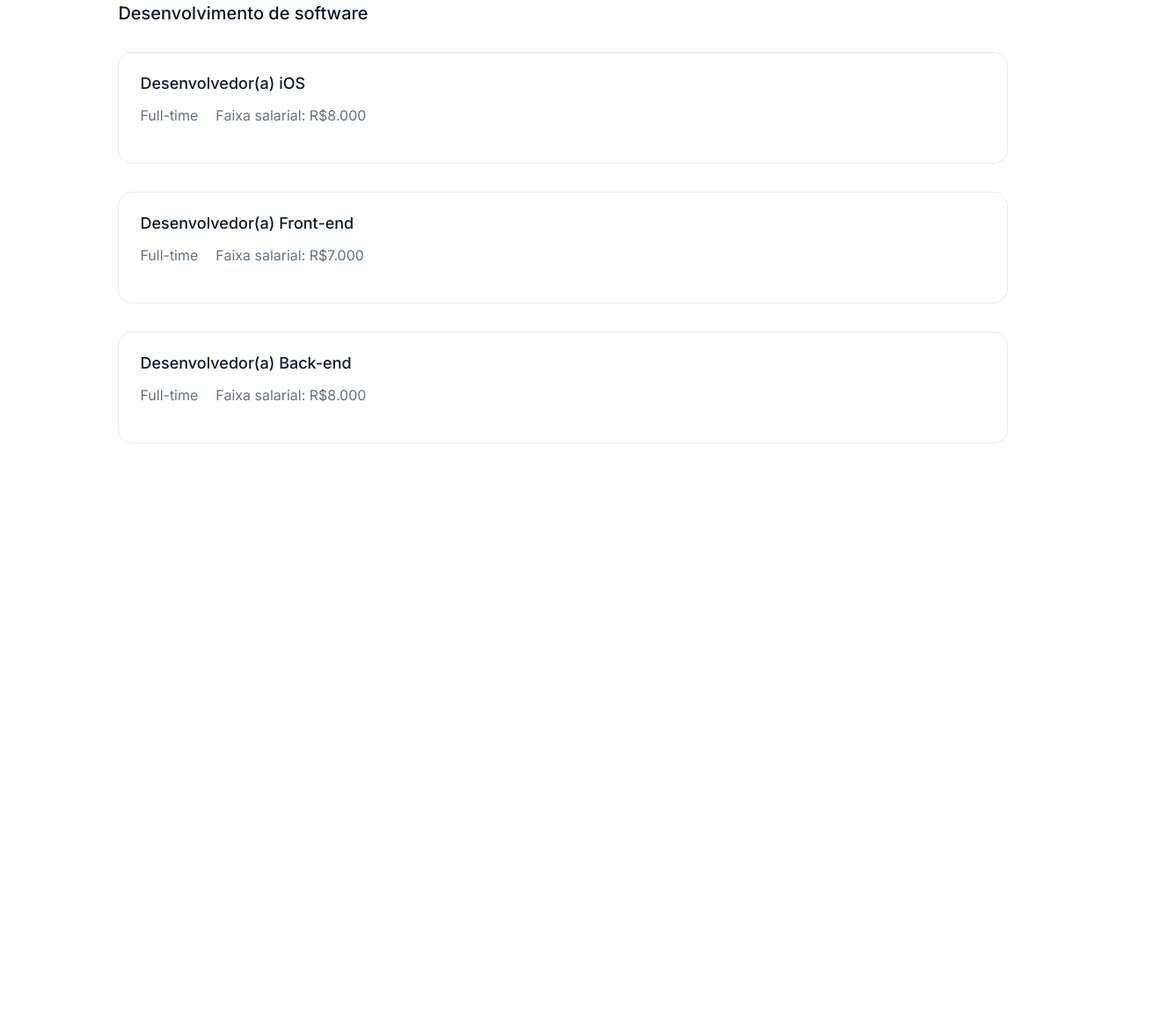
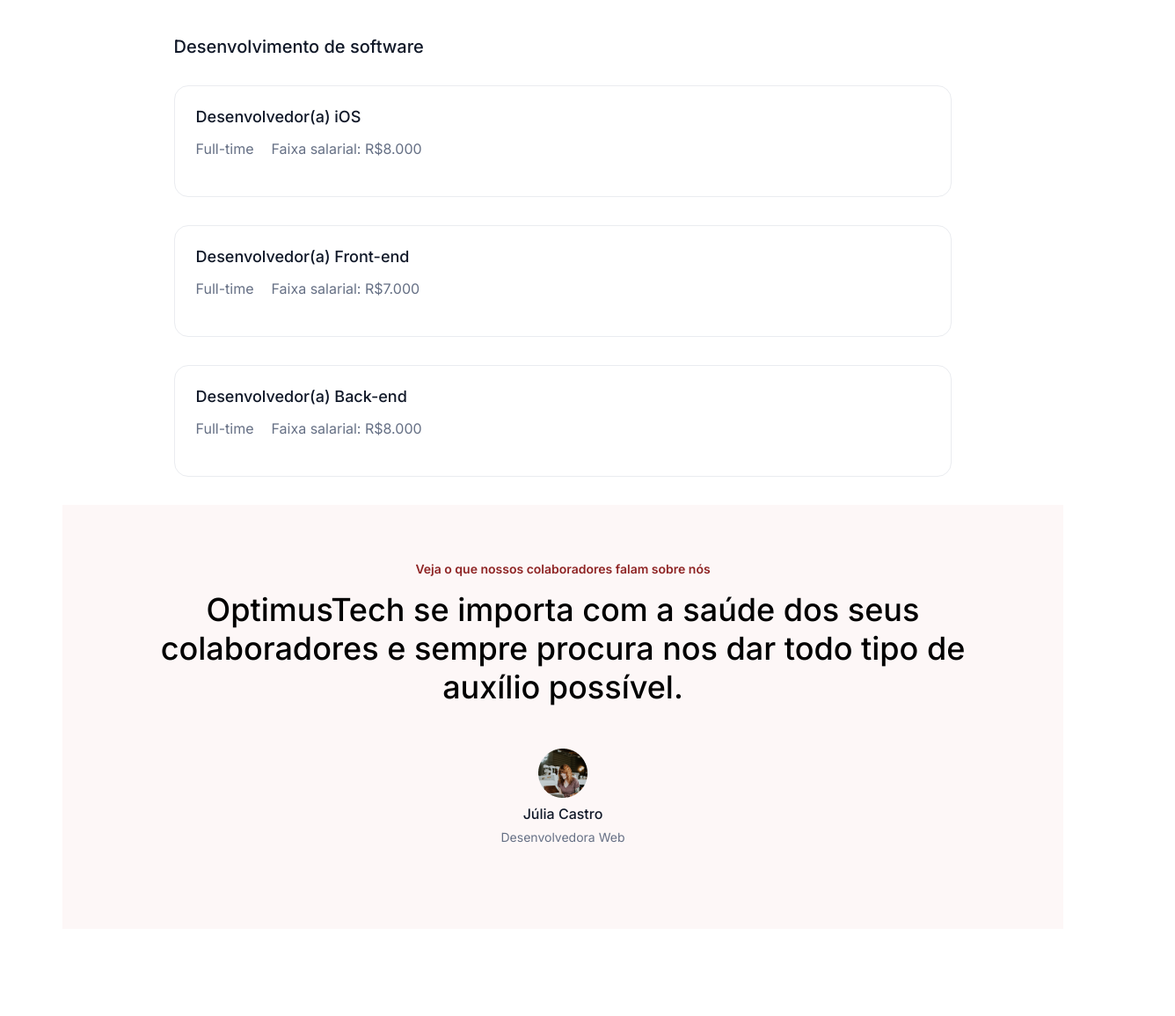
Before and after one commit to LucasViniciusNunesCosta/7DaysOfCode---HTML-e-CSS, a plain HTML site: page Index.html in a window 1280 px wide. Shown: the part 1875-3030 px from the top of the page at 88% size, 1336 px wide, since content can reach past the window. Before the commit the page ends 2419 px from the top, so only its background shows below. Drawn offline with Linux system fonts and the light colour scheme.

Commit message:
Sexto dia

```diff
--- a/Index.html
+++ b/Index.html
@@ -66,8 +66,6 @@
         <p>Somos uma equipe 100% remota com pessoas do Brasil inteiro.</p>
         <img src="imagens/Image.png">
     </section>
-
-
     <section class="oportunidades">
         <div class="container-vagas">
             <span class="area-atuacao">Design</span>
@@ -85,6 +83,8 @@
                     <span>Faixa salarial: R$6.000</span>
                 </div>
             </div>
+        </div>
+        <div class="container-vagas">
             <span class="area-atuacao">Desenvolvimento de software</span>
             <div class="vaga">
                 <span class="titulo-vaga">Desenvolvedor(a) iOS</span>
@@ -109,6 +109,18 @@
             </div>
         </div>
     </section>
+    <section class="depoimentos">
+        <divc class="depoimentos-content">
+            <span class="subhead">Veja o que nossos colaboradores falam sobre nós</span>
+            <span class="quote">OptimusTech se importa com a saúde dos seus colaboradores e sempre procura nos dar todo
+                tipo de auxílio possível.</span>
+            <div class="avatar-text">
+                <img src="imagens/Avatar.png">
+                <span class="nome">Júlia Castro</span>
+                <span class="funcao">Desenvolvedora Web</span>
+            </div>
+            </div>
+    </section>
 </body>
 
 </html>
--- a/Style.css
+++ b/Style.css
@@ -87,6 +87,7 @@ body {
     gap: 4rem;
     text-align: center;
     align-items: flex-start;
+    width: 100%;
 }
 .metricas-container .metrica span {
     font-size: 3.75rem;
@@ -126,31 +127,42 @@ body {
     font-size: 1.25rem;
     color: #667085;
 }
+
+.procurando-talentos img{
+    width: 90%;
+}
+
 .oportunidades{
     display: flex;
     flex-direction: column;
     align-items: center;
 }
+
 .oportunidades .container-vagas{
-    width: 80%;
+    width: 70%;
+    padding-top: 2rem;
 }
+
 .oportunidades .area-atuacao{
     color: #101828;
     font-size: 1.25rem;
     font-weight: 500;
     align-self: flex-start;
 }
+
 .oportunidades .vaga{
     padding: 1.5rem 1.5rem 1.75rem 1.5rem;
     border: solid 1px #EAECF0;
     border-radius: 1rem;
     margin: 2rem 0;
 }
+
 .oportunidades .vaga .titulo-vaga{
     font-size: 1.125rem;
     font-weight: 500;
     color: #101828;
 }
+
 .oportunidades .vaga .informacoes-vaga{
     font-size: 1rem;
     color: #667085;
@@ -158,3 +170,44 @@ body {
     display: flex;
     gap: 20px;
 }
+.depoimentos{
+    padding: 0 0 6rem 0;
+}
+.depoimentos .depoimentos-content{
+    display: flex;
+    flex-direction: column;
+    align-items: center;
+    padding: 4rem 0;
+    max-width: 90%;
+    margin: 0 auto;
+    background-color: rgba(196, 25, 25, 0.03);
+    gap: 1rem;
+}
+.depoimentos .depoimentos-content .subhead{
+    color: var(--main-color);
+    font-size: 0.875rem;
+    font-weight: 600;
+}
+.depoimentos .depoimentos-content .quote{
+    font-size: 2.25rem;
+    font-weight: 500;
+    max-width: 90%;
+    text-align: center;
+}
+
+.depoimentos .depoimentos-content .avatar-text{
+    display: flex;
+    flex-direction: column;
+    align-items: center;
+    padding: 2rem 0;
+    gap: 0.5rem;
+}
+.depoimentos .depoimentos-content .avatar-text .nome{
+    font-size: 1rem;
+    color: #101828;
+    font-weight: 500;
+}
+.depoimentos .depoimentos-content .avatar-text .funcao{
+    font-size: 0.875rem;
+    color: var(--text-color);
+}
```
Also changed, not shown: imagens/Avatar.png (added).
